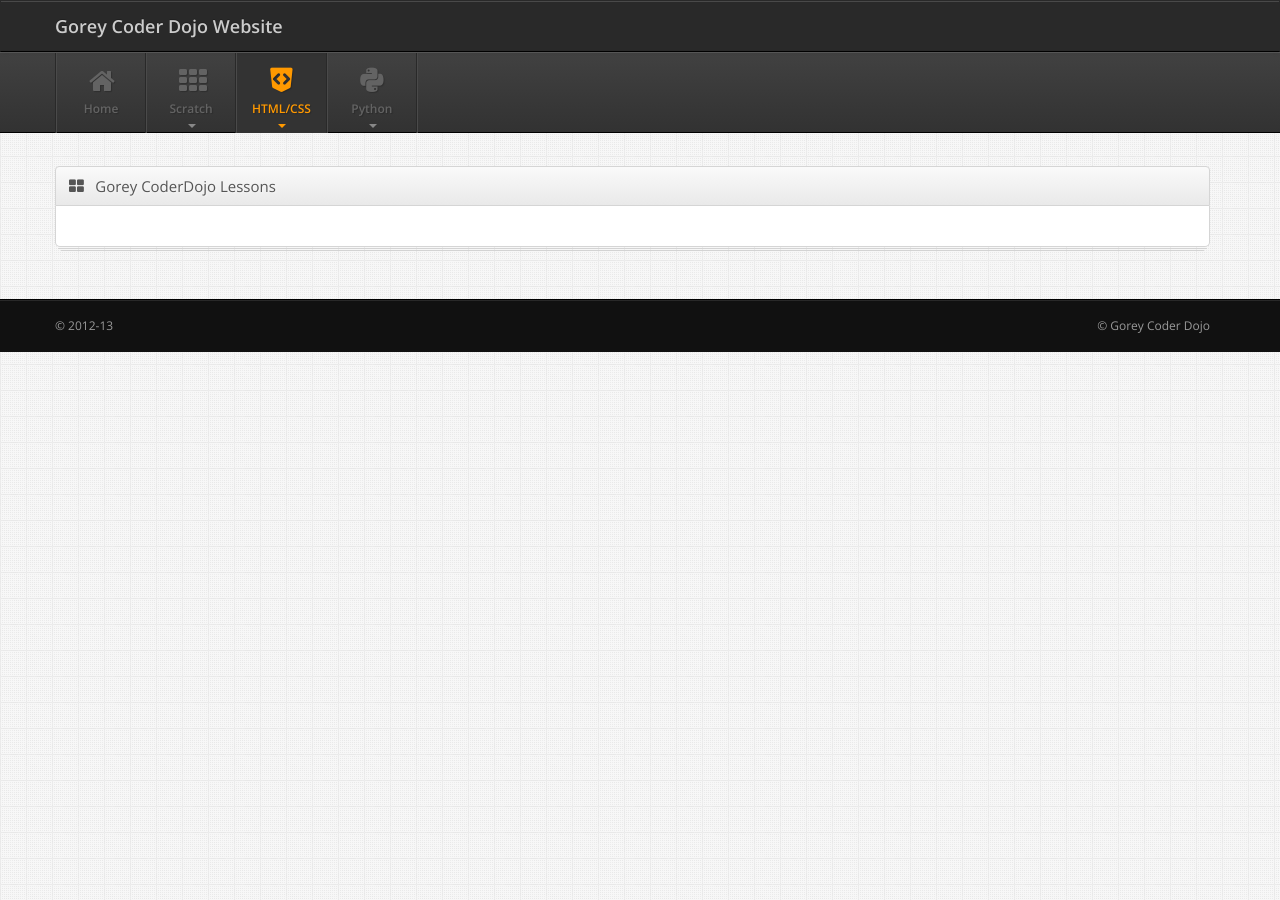
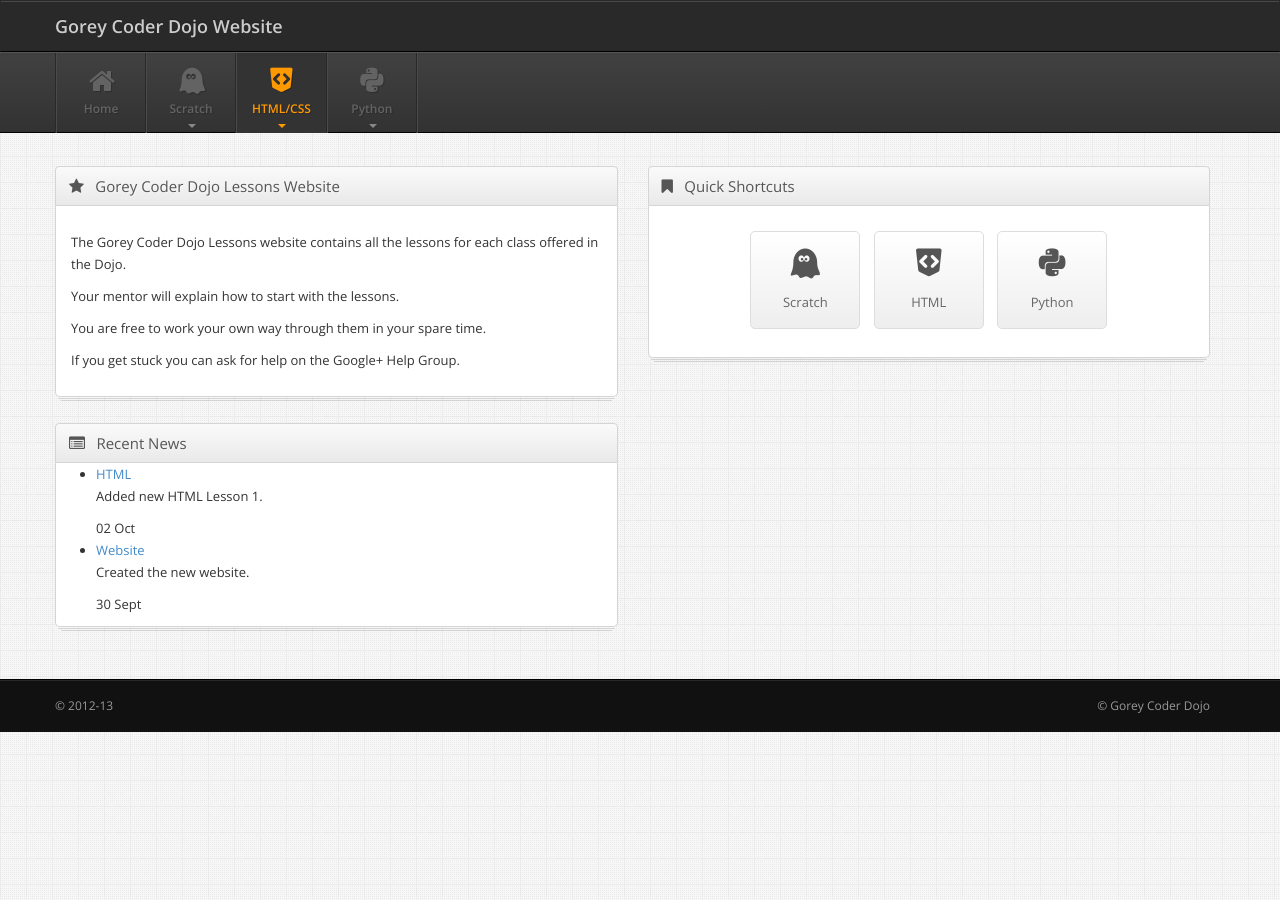
Before and after one commit to goreycoderdojo/goreycoderdojo.github.io, a Jekyll site: the page built from index.html, in a window 1280 px wide. Built offline with Jekyll 4.4.1, drawn with Linux system fonts in a browser that asks for light colours; Markdown is read by kramdown in place of the engine named in the settings.

Commit message:
Added scratch lessons

```diff
--- a/_includes/menu.html
+++ b/_includes/menu.html
@@ -10,13 +10,31 @@
     <!-- SCRATCH -->
     <li class="dropdown">
         <a href="javascript:;" class="dropdown-toggle" data-toggle="dropdown">
-            <i class="icon-th"></i>
+            <i class="icon-ghost"></i>
             <span>Scratch</span>
             <b class="caret"></b>
         </a>
 
         <ul class="dropdown-menu">
-            <li><a href="/scratch/lesson1/index.html">Lesson 1: Introduction</a></li>
+            <li class="dropdown-submenu">
+                <a tabindex="-1" href="#">Blue Belt</a>
+                <ul class="dropdown-menu">
+                  <li><a tabindex="-1" href="/scratch/blue/lesson1/index.html">Lesson 1</a></li>
+                </ul>
+            </li>
+            <li class="dropdown-submenu">
+                <a tabindex="-2" href="#">Yellow Belt</a>
+                <ul class="dropdown-menu">
+                  <li><a tabindex="-1" href="/scratch/yellow/lesson1/index.html">Lesson 1</a></li>
+                </ul>
+            </li>
+            <li class="dropdown-submenu">
+                <a tabindex="-3" href="#">Red Belt</a>
+                <ul class="dropdown-menu">
+                  <li><a tabindex="-1" href="/scratch/red/lesson1/index.html">Lesson 1</a></li>
+                </ul>
+            </li>
+
         </ul>
     </li>
 
--- a/_layouts/default.html
+++ b/_layouts/default.html
@@ -7,23 +7,8 @@
 
       <div class="row">
 
-      	<div class="col-md-12">
+        {{ content }}
 
-      		<div class="widget stacked">
-
-				<div class="widget-header">
-					<i class="icon-th-large"></i>
-					<h3>{{ page.title }}</h3>
-				</div> <!-- /widget-header -->
-
-				<div class="widget-content">
-                    {{ content }}
-
-				</div> <!-- /widget-content -->
-
-			</div> <!-- /widget -->
-
-	    </div> <!-- /span12 -->
       </div> <!-- /row -->
     </div> <!-- /container -->
 </div> <!-- /main -->
--- a/index.html
+++ b/index.html
@@ -4,3 +4,102 @@ layout: default
 title: Gorey CoderDojo Lessons
 description:
 ---
+
+     	<div class="col-md-6 col-xs-12">
+
+      		<div class="widget stacked">
+
+				<div class="widget-header">
+					<i class="icon-star"></i>
+					<h3>Gorey Coder Dojo Lessons Website</h3>
+				</div> <!-- /widget-header -->
+
+				<div class="widget-content">
+                    <p>The Gorey Coder Dojo Lessons website contains all the lessons for each class offered in the Dojo.</p>
+                    <p>Your mentor will explain how to start with the lessons.</p>
+                    <p>You are free to work your own way through them in your spare time.</p>
+                    <p>If you get stuck you can ask for help on the Google+ Help Group.</p>
+
+				</div> <!-- /widget-content -->
+
+			</div> <!-- /widget -->
+
+
+			<div class="widget widget-nopad stacked">
+
+				<div class="widget-header">
+					<i class="icon-list-alt"></i>
+					<h3>Recent News</h3>
+				</div> <!-- /widget-header -->
+
+				<div class="widget-content">
+
+					<ul class="news-items">
+						<li>
+
+							<div class="news-item-detail">
+								<a href="javascript:;" class="news-item-title">HTML</a>
+								<p class="news-item-preview">Added new HTML Lesson 1.</p>
+							</div>
+
+							<div class="news-item-date">
+								<span class="news-item-day">02</span>
+								<span class="news-item-month">Oct</span>
+							</div>
+						</li>
+						<li>
+							<div class="news-item-detail">
+								<a href="javascript:;" class="news-item-title">Website</a>
+								<p class="news-item-preview">Created the new website.</p>
+							</div>
+
+							<div class="news-item-date">
+								<span class="news-item-day">30</span>
+								<span class="news-item-month">Sept</span>
+							</div>
+						</li>
+					</ul>
+
+				</div> <!-- /widget-content -->
+
+			</div> <!-- /widget -->
+
+
+	    </div> <!-- /span6 -->
+
+
+      	<div class="col-md-6">
+
+
+      		<div class="widget stacked">
+
+				<div class="widget-header">
+					<i class="icon-bookmark"></i>
+					<h3>Quick Shortcuts</h3>
+				</div> <!-- /widget-header -->
+
+				<div class="widget-content">
+
+					<div class="shortcuts">
+						<a href="javascript:;" class="shortcut">
+							<i class="shortcut-icon icon-ghost"></i>
+							<span class="shortcut-label">Scratch</span>
+						</a>
+
+						<a href="javascript:;" class="shortcut">
+							<i class="shortcut-icon icon-html"></i>
+							<span class="shortcut-label">HTML</span>
+						</a>
+
+						<a href="javascript:;" class="shortcut">
+							<i class="shortcut-icon icon-python"></i>
+							<span class="shortcut-label">Python</span>
+						</a>
+
+					</div> <!-- /shortcuts -->
+
+				</div> <!-- /widget-content -->
+
+			</div> <!-- /widget -->
+
+	      </div> <!-- /span6 -->
```
Also changed, not shown: scratch/blue/lesson1/index.md (added, +6 -0 lines), scratch/red/lesson1/index.md (added, +6 -0 lines), scratch/yellow/lesson1/index.md (added, +6 -0 lines), 6 other files.
